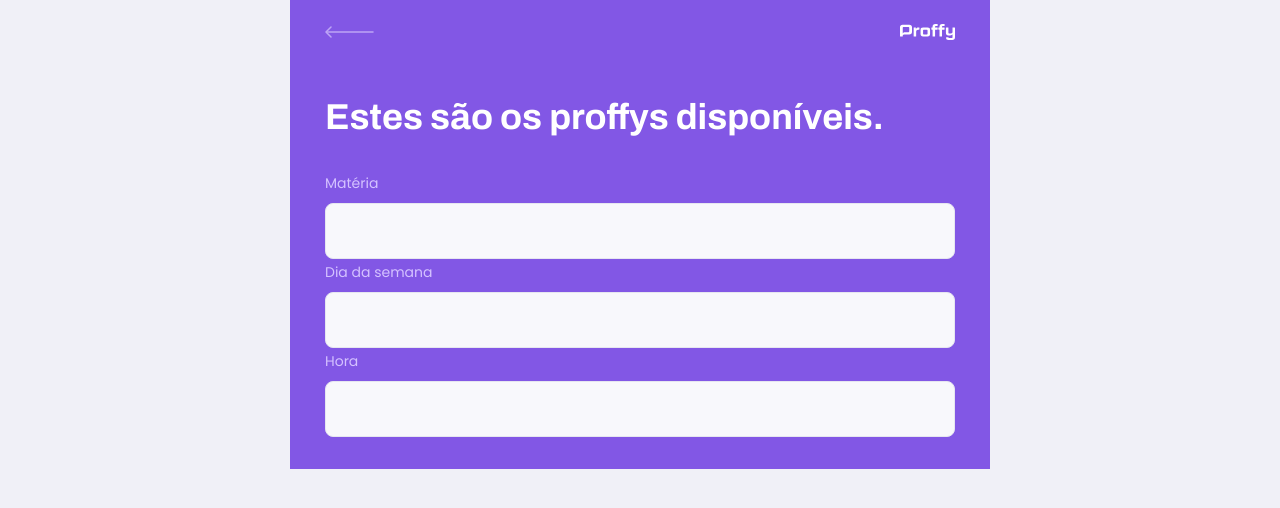
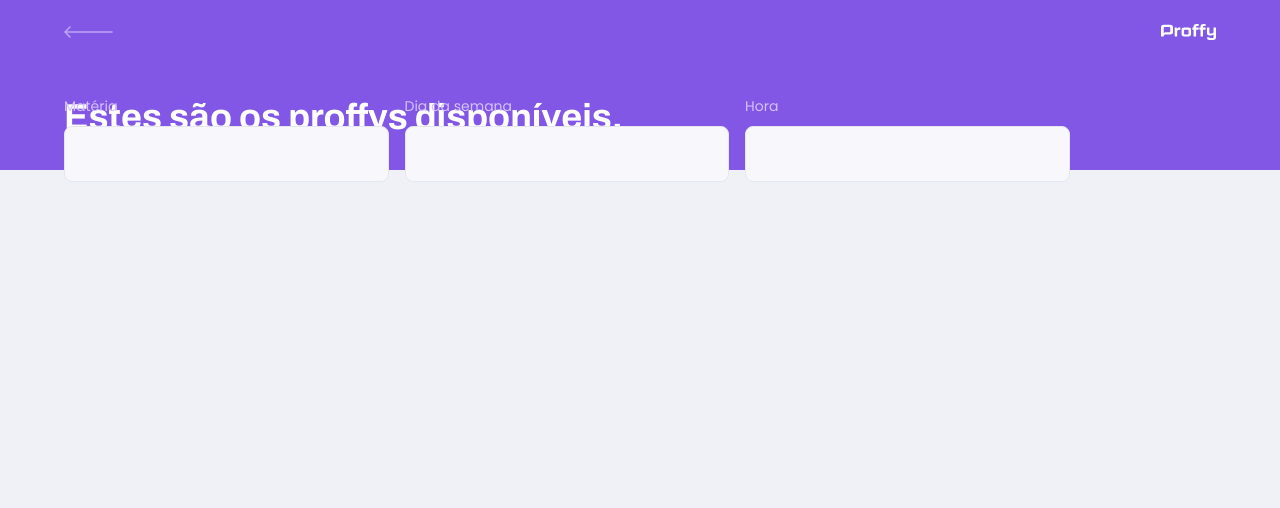
Before and after one commit to g4brielklein/proffy, a React (Create React App) app in the folder web/: page /study in a window 1280 px wide. Shown: the top 508 px of the page. Built offline with nearby package versions, Linux system fonts and the light colour scheme.

Commit message:
Building study page form

```diff
--- a/web/src/pages/TeacherList/styles.css
+++ b/web/src/pages/TeacherList/styles.css
@@ -57,6 +57,10 @@
     position: relative;
 }
 
+#search-teachers .input-block + .input-block {
+    margin-top: 1.4rem;
+}
+
 #search-teachers .input-block label {
     font-size: 1.4rem;
 }
@@ -83,3 +87,21 @@
     right: 1.6rem;
     bottom: 0;
 }
+
+@media (min-width: 700px) {
+    #page-teacher-list {
+        max-width: 100%;
+    }
+
+    #search-teachers {
+        display: grid;
+        grid-template-columns: repeat(3, 1fr);
+        column-gap: 16px;
+        position: absolute;
+        bottom: -44px;
+    }
+
+    #search-teachers .input-block + .input-block {
+        margin-top: 0;
+    }
+}
```
